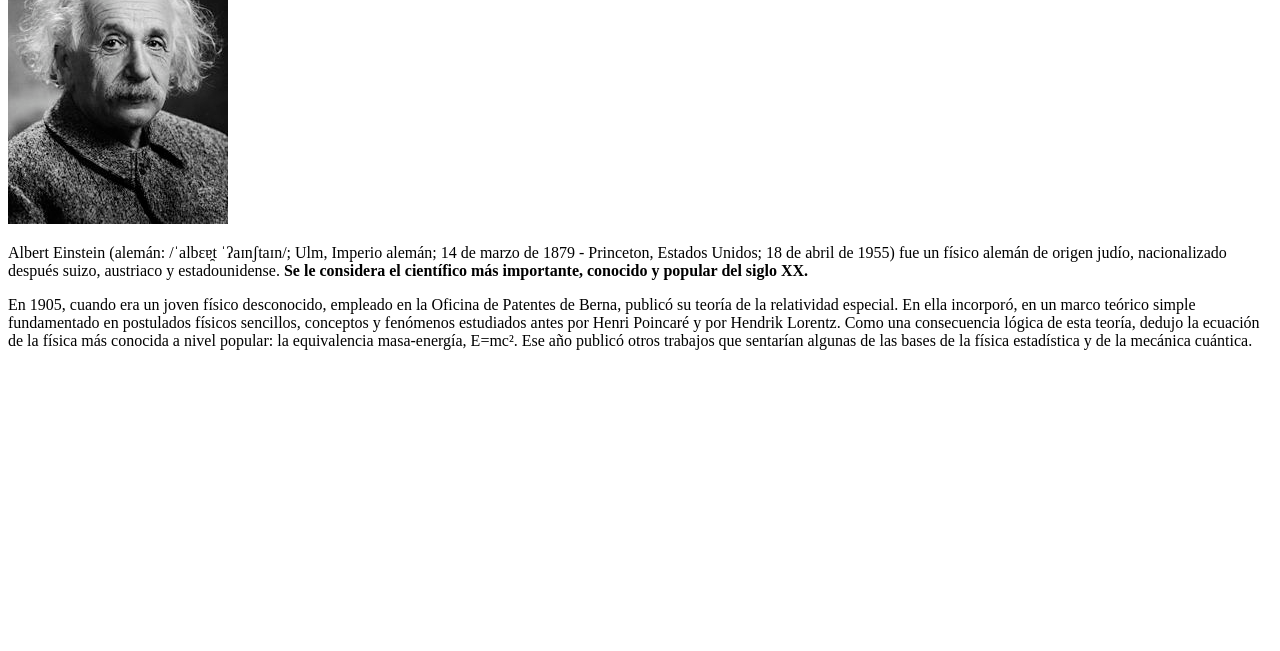
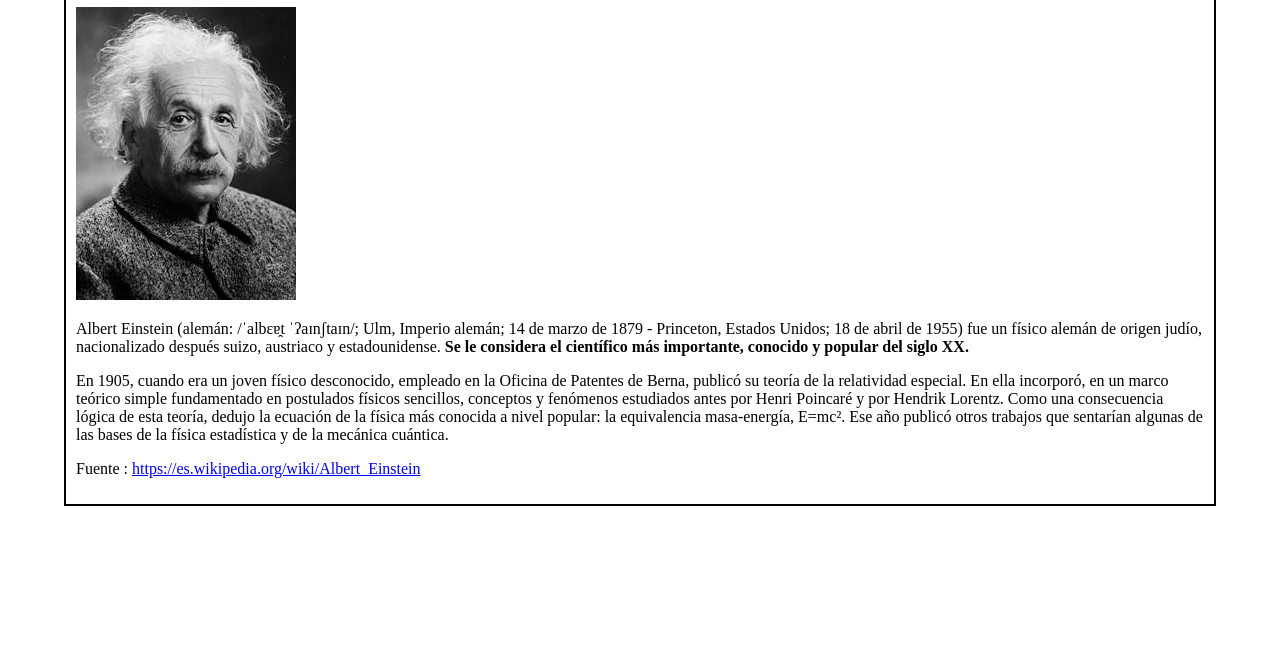
Before and after one commit to AngelOU20/Demo, a plain HTML site: page index.html in a window 1280 px wide. Shown: the part 149-800 px from the top of the page. Drawn offline with Linux system fonts and the light colour scheme.

Commit message:
Modificando el fichero

```diff
--- /dev/null
+++ b/css/estilos.css
@@ -0,0 +1,7 @@
+body{
+    margin-left: 5%;
+    margin-right: 5%;
+    padding: 10px;
+    margin-top: 5%;
+    border: black 2px solid;
+}
--- a/index.html
+++ b/index.html
@@ -5,6 +5,7 @@
     <meta http-equiv="X-UA-Compatible" content="IE=edge">
     <meta name="viewport" content="width=device-width, initial-scale=1.0">
     <title>Document</title>
+    <link rel="stylesheet"  href="css/estilos.css">
 </head>
 <body>
     <h1>Albert Einstein</h1>
@@ -18,6 +19,6 @@
          nivel popular: la equivalencia masa-energía, E=mc². Ese año publicó otros trabajos que sentarían algunas de las bases de la física estadística
          y de la mecánica cuántica.</p>
 
-    <p><a href="https://es.wikipedia.org/wiki/Albert_Einstein"></a></p>
+    <p>Fuente : <a href="https://es.wikipedia.org/wiki/Albert_Einstein">https://es.wikipedia.org/wiki/Albert_Einstein</a></p>
 </body>
 </html>
```
